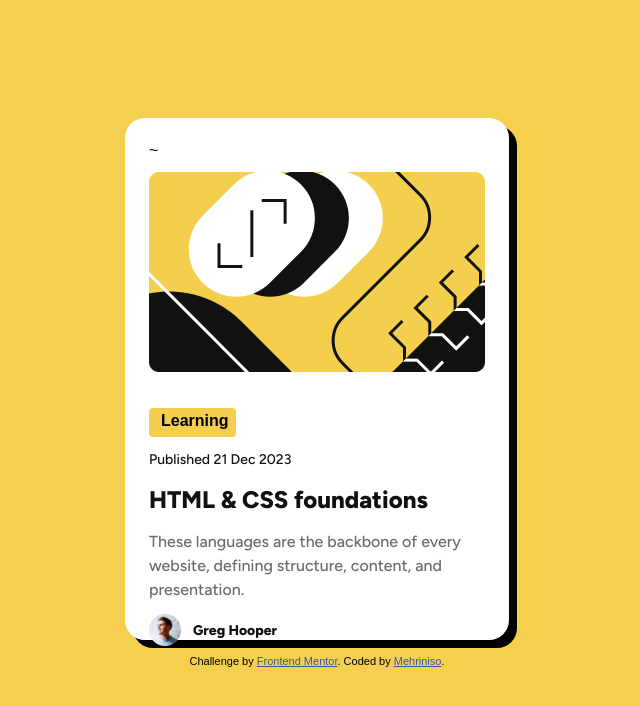
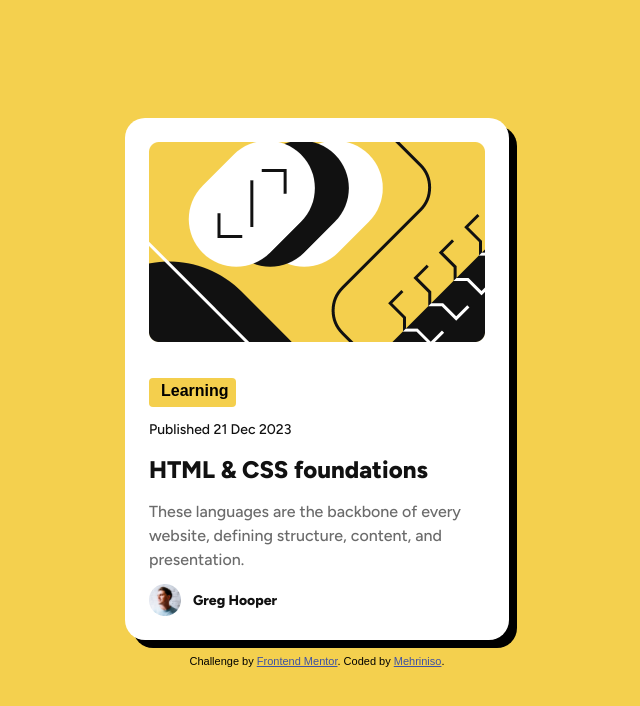
Before and after one commit to flexita24/Blog-preview-card, a plain HTML site: page index.html in a window 1280 px wide. Shown: the whole page, without its empty margins (323-963 px from the left). Drawn offline with Linux system fonts and the light colour scheme.

Commit message:
first commit

```diff
--- a/index.html
+++ b/index.html
@@ -17,7 +17,7 @@
 
 <body>
   <div class="container">
-    <div class="card">~
+    <div class="card">
       <img src="./assets/images/image.png" alt="main img" class="main-image">
 
       <div class="card-info">
```
